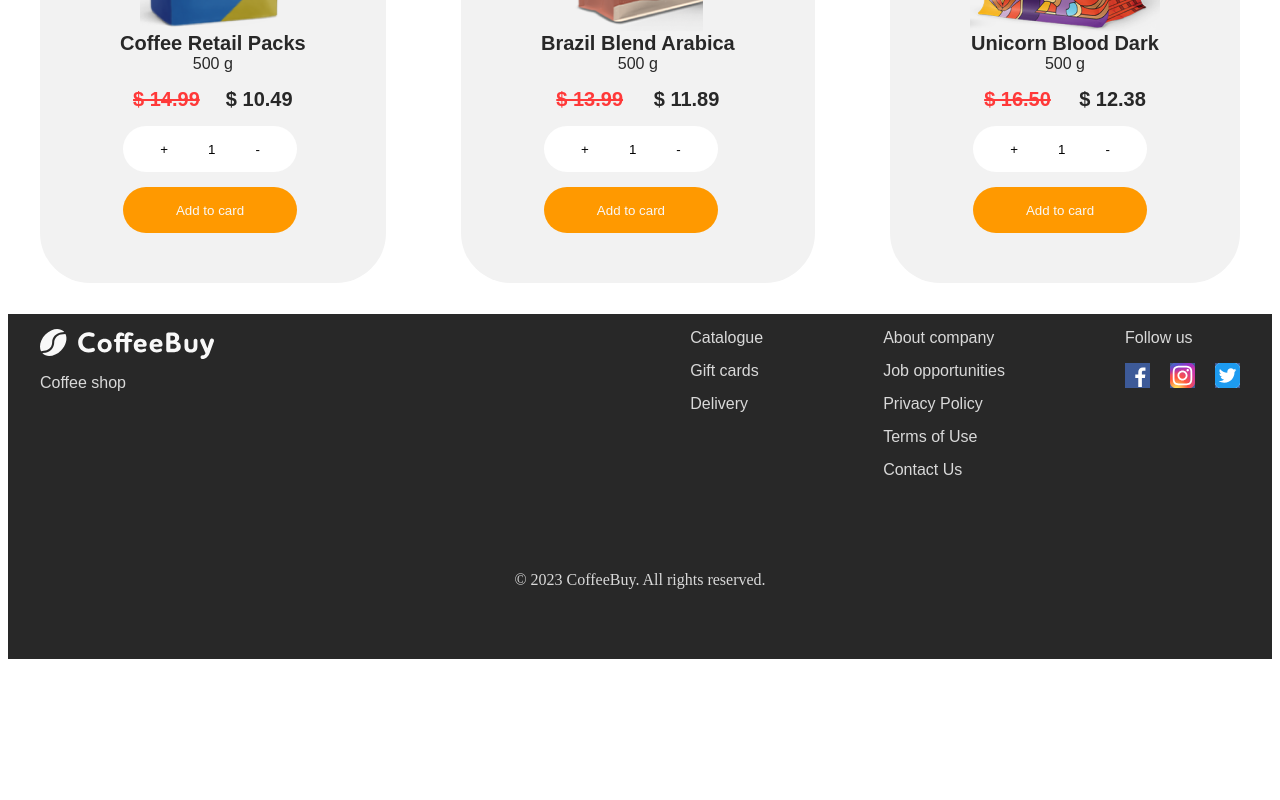
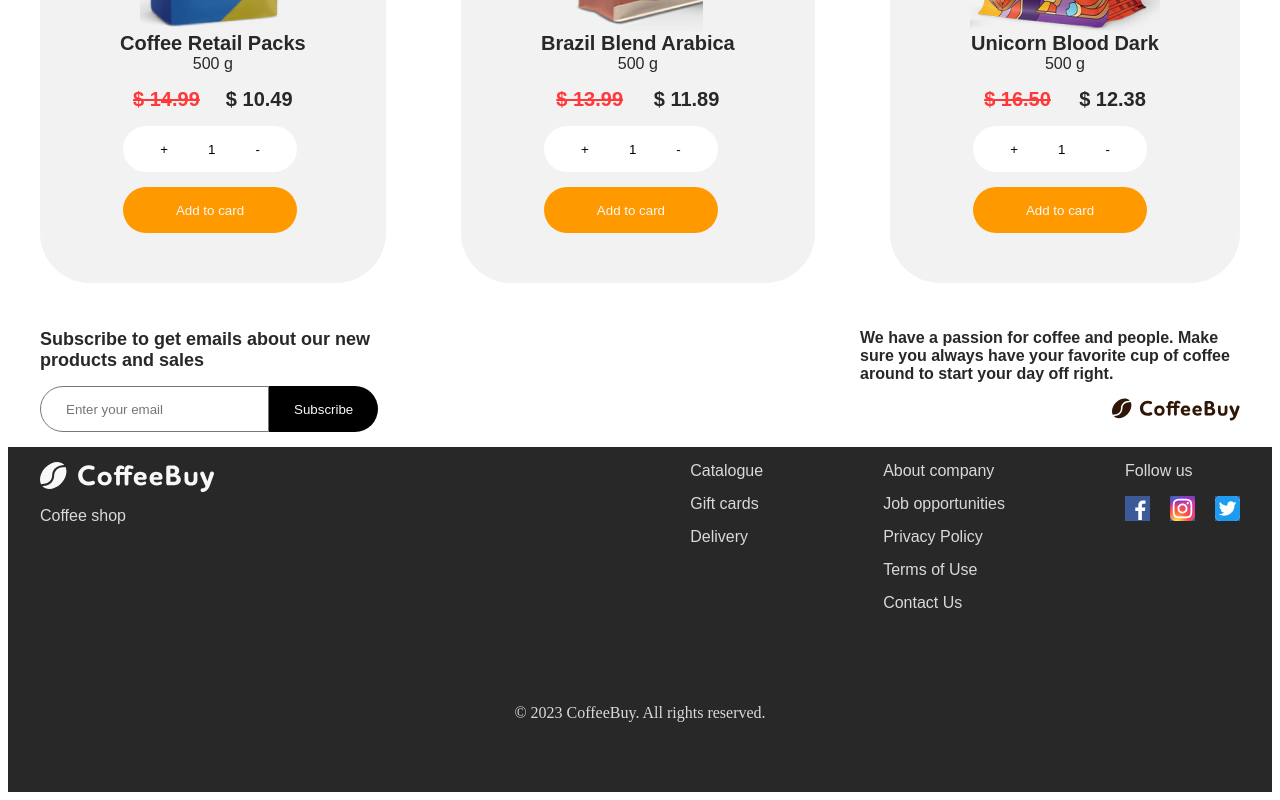
Before and after one commit to Irina-Suprun/new-coffee, a Vue app: page / in a window 1280 px wide. Shown: the part 1267-2067 px from the top of the page. Before the commit the page ends 1934 px from the top, so only its background shows below. Built offline with nearby package versions, Linux system fonts and the light colour scheme.

Commit message:
created fourth section

```diff
--- a/src/App.vue
+++ b/src/App.vue
@@ -3,6 +3,7 @@
     <AppHeader />
     <SectionNovelty />
     <OrderSection />
+    <SubscriptionSection />
     <AppFooter />
   </div>
 </template>
@@ -11,6 +12,7 @@
 import AppHeader from './components/AppHeader/index.vue';
 import SectionNovelty from './components/Sections/SectionNovelty/index.vue';
 import OrderSection from './components/Sections/OrderSection/index.vue';
+import SubscriptionSection from './components/Sections/SubscriptionSection/index.vue';
 import AppFooter from './components/AppFooter/index.vue';
 
 export default {
@@ -19,6 +21,7 @@ export default {
     AppHeader,
     SectionNovelty,
     OrderSection,
+    SubscriptionSection,
     AppFooter,
   },
 };
--- /dev/null
+++ b/src/components/Sections/SubscriptionSection/index.css
@@ -0,0 +1,35 @@
+.subscription-section {
+  display: flex;
+  justify-content: space-between;
+}
+.subscription-section__box {
+  max-width: 380px;
+}
+.subscription-section__title {
+  font-weight: 600;
+  font-size: 18px;
+}
+.subscription-section__input {
+  border-radius: 25px 0px 0px 25px;
+  color: #777777;
+  border: 1px solid #777777;
+  height: 44px;
+  padding: 0px 25px;
+  margin-top: 15px;
+}
+.subscription-section__button {
+  border-radius: 0px 25px 25px 0px;
+  color: #F8F8F8;
+  background-color: black;
+  height: 46px;
+  padding: 0px 25px;
+  border: none;
+  cursor: pointer;
+}
+.subscription-section__text {
+  font-weight: 700;
+  margin-bottom: 15px;
+}
+.subscription-section__logo {
+  margin-left: auto;
+}/*# sourceMappingURL=index.css.map */
--- /dev/null
+++ b/src/components/Sections/SubscriptionSection/index.scss
@@ -0,0 +1,42 @@
+.subscription-section {
+    display: flex;
+    justify-content: space-between;
+
+    &__box {
+        max-width: 380px;
+    }
+
+    &__title {
+       font-weight: 600;
+       font-size: 18px;
+    }
+
+    &__input {
+        border-radius: 25px 0px 0px 25px;
+        color: #777777;
+        border: 1px solid #777777;
+        height: 44px;
+        padding: 0px 25px;
+        margin-top: 15px;
+    }
+
+    &__button {
+        border-radius: 0px 25px 25px 0px;
+        color: #F8F8F8;
+        background-color: black;
+        height: 46px;
+        padding: 0px 25px;
+
+        border: none;
+        cursor: pointer;
+    }
+
+    &__text {
+        font-weight: 700;
+        margin-bottom: 15px;
+    }
+
+    &__logo {
+        margin-left: auto;
+    }
+}
--- /dev/null
+++ b/src/components/Sections/SubscriptionSection/index.vue
@@ -0,0 +1,28 @@
+<template>
+    <section  class="subscription-section container">
+        <div class="subscription-section__box">
+            <form>
+                <label for="email" class="subscription-section__title">
+                    Subscribe to get emails about our new products and sales
+                    <input type="text" id="email" placeholder="Enter your email"
+                    class="subscription-section__input"/>
+                </label>
+                <button class="subscription-section__button">Subscribe</button>
+            </form>
+        </div>
+        <div class="subscription-section__box">
+            <p class="subscription-section__text">We have a passion for coffee and people.
+                Make sure you always have your favorite cup of coffee around to
+                start your day off right.</p>
+            <img src="../../../assets/logo.svg" alt="logo" class="subscription-section__logo">
+        </div>
+    </section>
+</template>
+
+<script>
+export default {
+  name: 'SubscriptionSection',
+};
+</script>
+
+<style lang="scss" src="./index.scss" />
```
Also changed, not shown: 2 other files (tests, documents, lock files or other folders).
